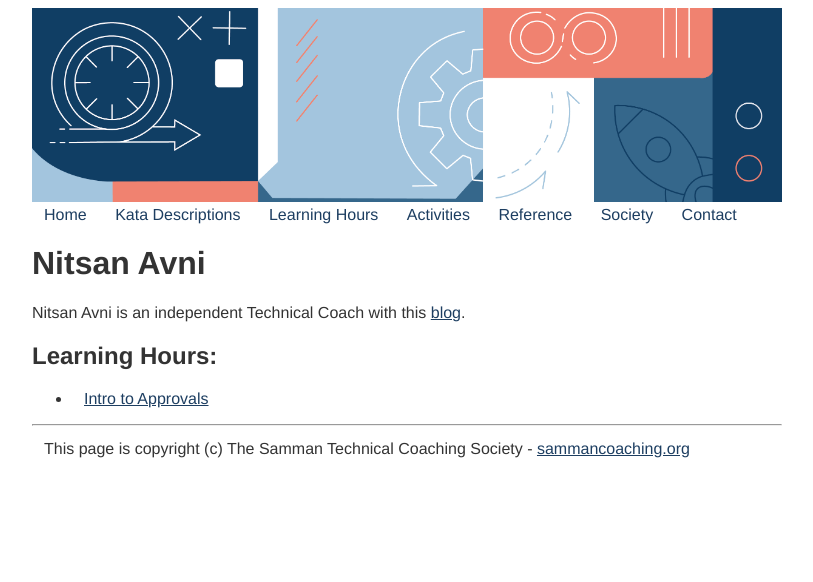
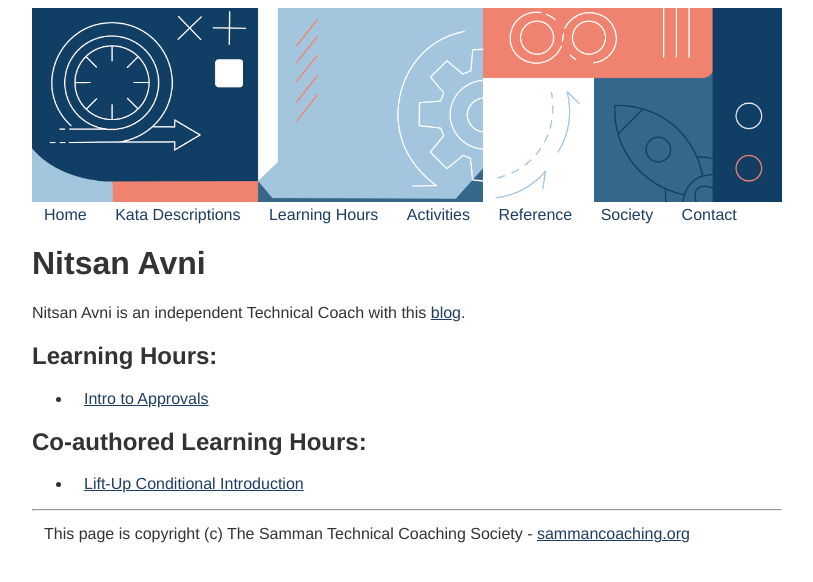
Before and after one commit to sammancoaching/website, a Jekyll site: the page built from society/contributors/nitsanavni.md, in a window 1280 px wide. Shown: the top 582 px of the page, without its empty margins (233-1046 px from the left). Built offline with Jekyll 4.4.1, drawn with Linux system fonts in a browser that asks for light colours.

Commit message:
Show co-authored LHs

```diff
--- a/_layouts/member.html
+++ b/_layouts/member.html
@@ -4,13 +4,26 @@ layout: society
 
 {{ content }}
 {% assign person = site.data.members[page.author] %}
+{% assign by_author = site.learning_hours | where: 'author', page.author | sort: 'title' %}
+{% assign by_via = site.learning_hours | where: 'via', page.author | sort: 'title' %}
 {% if person.member %}  {% endif %}
+{% if by_author.size > 0 %}
 <h2> Learning Hours: </h2>
 <ul>
-    {% assign by_author = site.learning_hours | where: 'author', page.author | sort: 'title' %}
     {% for learning_hour in by_author %}
     <li>
         <a href="{{ learning_hour.url }}">{{ learning_hour.title }}</a>
     </li>
     {% endfor %}
 </ul>
+{% endif %}
+{% if by_via.size > 0 %}
+<h2> Co-authored Learning Hours: </h2>
+<ul>
+    {% for learning_hour in by_via %}
+    <li>
+        <a href="{{ learning_hour.url }}">{{ learning_hour.title }}</a>
+    </li>
+    {% endfor %}
+</ul>
+{% endif %}
```
